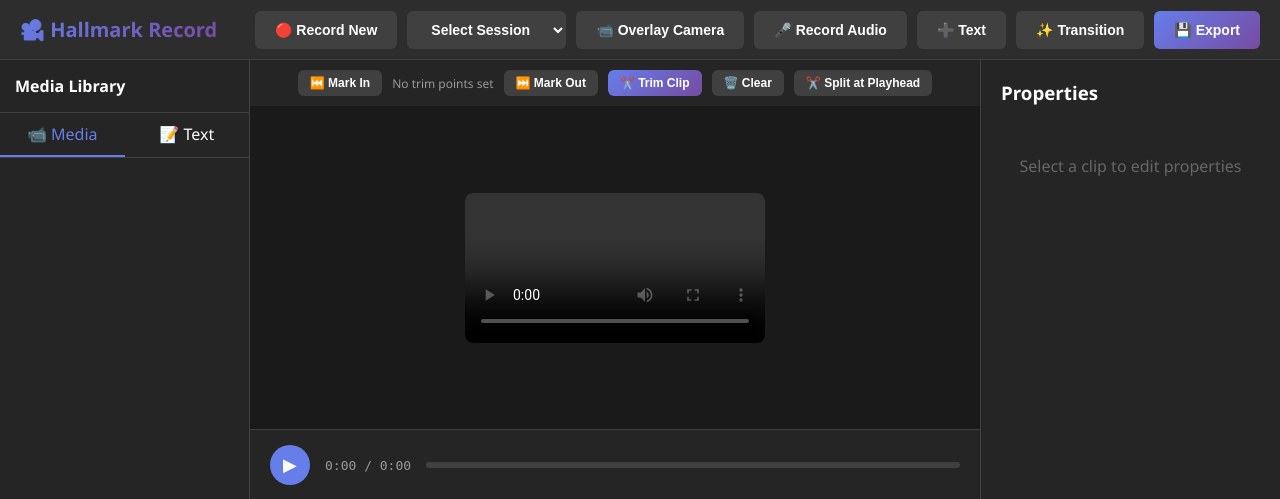
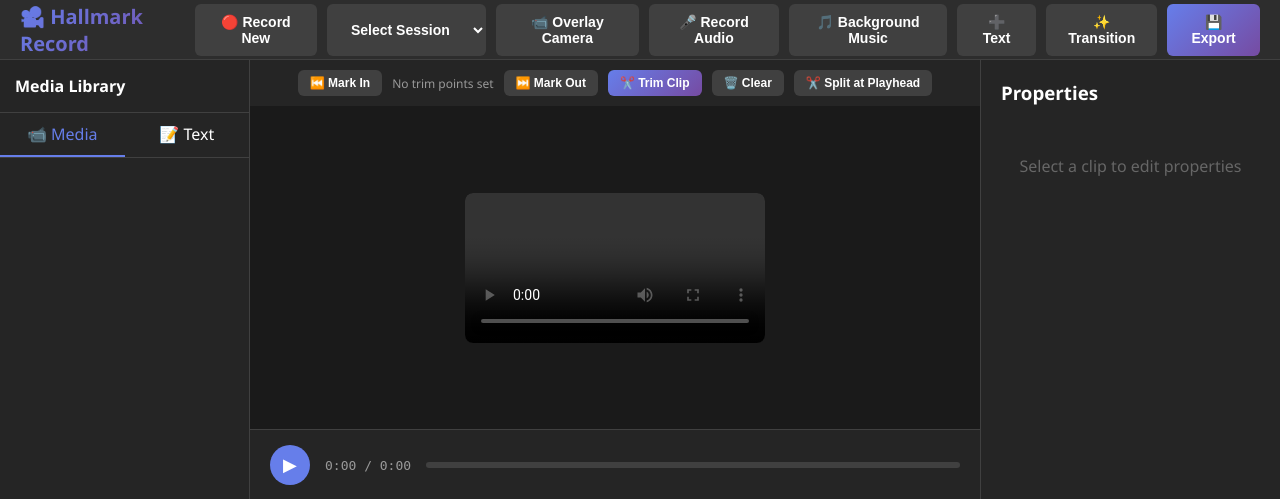
Before and after one commit to agough77/hallmark-record, a Flask app: page / in a window 1280 px wide. Shown: the top 499 px of the page. Run offline with Flask 3, Linux system fonts and the light colour scheme; data that the repository does not hold is empty.

Commit message:
Added background music support with volume control and looping

```diff
--- a/editor/templates/timeline_editor.html
+++ b/editor/templates/timeline_editor.html
@@ -648,6 +648,7 @@
                 </select>
                 <button class="btn btn-secondary" onclick="createOverlay()">📹 Overlay Camera</button>
                 <button class="btn btn-secondary" onclick="recordAudio()">🎤 Record Audio</button>
+                <button class="btn btn-secondary" onclick="addBackgroundMusic()">🎵 Background Music</button>
                 <button class="btn btn-secondary" onclick="addText()">➕ Text</button>
                 <button class="btn btn-secondary" onclick="addTransition()">✨ Transition</button>
                 <button class="btn btn-primary" onclick="exportProject()">💾 Export</button>
@@ -1386,6 +1387,56 @@
             showMessage(`${type} transition added after clip ${clipIndex}`, 'success');
         }
 
+        function addBackgroundMusic() {
+            if (!currentSession) {
+                showMessage('No session selected', 'error');
+                return;
+            }
+
+            // Get audio files from current session
+            const audioFiles = currentSession.files.filter(f => f.type === 'audio');
+
+            if (audioFiles.length === 0) {
+                showMessage('No audio files found in session. Use 🎤 Record Audio first.', 'error');
+                return;
+            }
+
+            // Create selection dialog
+            let fileOptions = audioFiles.map((f, i) => `${i + 1}. ${f.name}`).join('\n');
+            const selection = parseInt(prompt(`Select background music:\n${fileOptions}\n\nEnter number:`));
+
+            if (isNaN(selection) || selection < 1 || selection > audioFiles.length) {
+                showMessage('Invalid selection', 'error');
+                return;
+            }
+
+            const selectedFile = audioFiles[selection - 1];
+
+            // Get volume level
+            const volume = parseFloat(prompt('Background music volume (0.0 to 1.0):', '0.3'));
+            if (isNaN(volume) || volume < 0 || volume > 1) {
+                showMessage('Invalid volume. Use 0.0 to 1.0', 'error');
+                return;
+            }
+
+            // Ask if should loop
+            const shouldLoop = confirm('Loop music if video is longer?');
+
+            const backgroundMusic = {
+                id: Date.now(),
+                type: 'background_music',
+                file: selectedFile.name,
+                volume: volume,
+                loop: shouldLoop
+            };
+
+            // Remove any existing background music
+            timeline.items = timeline.items.filter(item => item.type !== 'background_music');
+
+            timeline.items.push(backgroundMusic);
+            showMessage(`🎵 Background music added: ${selectedFile.name} (volume: ${volume})`, 'success');
+        }
+
         function togglePlay() {
             const video = document.getElementById('preview-video');
             const btn = document.querySelector('.play-btn');
--- a/editor/video_editor.py
+++ b/editor/video_editor.py
@@ -385,6 +385,7 @@ def export_timeline():
         # Check for text overlays and transitions
         text_overlays = [item for item in timeline.get('items', []) if item.get('type') == 'text']
         transitions = [item for item in timeline.get('items', []) if item.get('type') == 'transition']
+        background_music = next((item for item in timeline.get('items', []) if item.get('type') == 'background_music'), None)
 
         # Process videos with trimming if needed
         processed_clips = []
@@ -477,8 +478,8 @@ def export_timeline():
                 base_input = output_label
 
         # Create concat file or use filter complex
-        if not filter_parts:
-            # Simple concatenation
+        if not filter_parts and not background_music:
+            # Simple concatenation without effects
             concat_file = os.path.join(session_path, 'timeline_concat.txt')
             with open(concat_file, 'w') as f:
                 for clip_path in processed_clips:
@@ -493,26 +494,70 @@ def export_timeline():
                 output_path
             ]
         else:
-            # Complex filtering with transitions/text
+            # Complex filtering with transitions/text/music
             command = [FFMPEG_PATH, '-y']
 
             # Add all input files
             for clip_path in processed_clips:
                 command.extend(['-i', clip_path])
 
-            # Add filter complex
-            filter_complex = ';'.join(filter_parts)
-            command.extend(['-filter_complex', filter_complex])
+            # Add background music as input if specified
+            music_input_index = None
+            if background_music:
+                music_path = os.path.join(session_path, background_music['file'])
+                if os.path.exists(music_path):
+                    command.extend(['-i', music_path])
+                    music_input_index = len(processed_clips)
 
-            # Map the final output
-            final_label = '[final]' if text_overlays else '[vout]'
-            command.extend(['-map', final_label])
+            # Build filter complex
+            filter_list = filter_parts.copy() if filter_parts else []
+
+            # Add audio mixing if background music is present
+            if music_input_index is not None:
+                volume = background_music.get('volume', 0.3)
+                should_loop = background_music.get('loop', False)
+
+                # Get video output label
+                video_output = '[final]' if text_overlays else ('[vout]' if transitions else '[0:v]')
+
+                # Mix original audio with background music
+                # [0:a] is from first video, [music_input:a] is background music
+                if should_loop:
+                    # Loop the music and mix with original audio
+                    filter_list.append(
+                        f'[{music_input_index}:a]aloop=loop=-1:size=2e+09[music];'
+                        f'[0:a][music]amix=inputs=2:weights=1 {volume}[aout]'
+                    )
+                else:
+                    # Mix without looping
+                    filter_list.append(
+                        f'[0:a][{music_input_index}:a]amix=inputs=2:weights=1 {volume}[aout]'
+                    )
+
+            # Join all filters
+            if filter_list:
+                filter_complex = ';'.join(filter_list)
+                command.extend(['-filter_complex', filter_complex])
+
+            # Map the outputs
+            final_video_label = '[final]' if text_overlays else ('[vout]' if transitions else '[0:v]')
+            command.extend(['-map', final_video_label])
+
+            # Map audio output
+            if music_input_index is not None:
+                command.extend(['-map', '[aout]'])
+            else:
+                # Use original audio
+                command.extend(['-map', '0:a?'])
 
             # Encoding settings
             command.extend([
                 '-c:v', 'libx264',
                 '-preset', 'fast',
                 '-crf', '23',
+                '-c:a', 'aac',
+                '-b:a', '192k',
+                '-shortest',  # Stop when shortest stream ends
                 output_path
             ])
 
```
